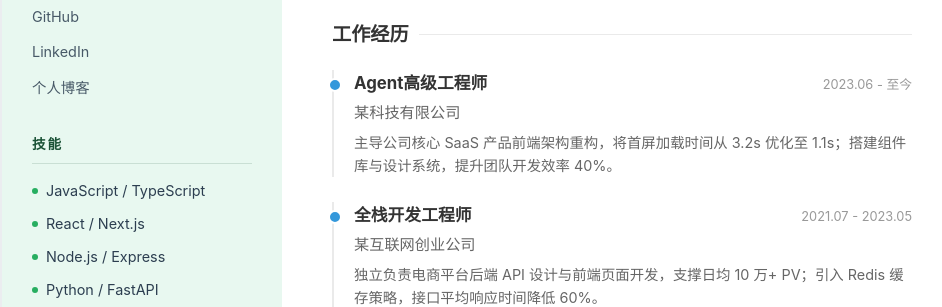
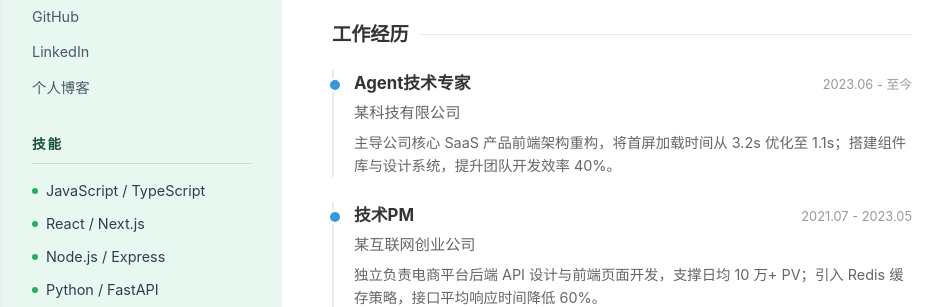
Before and after one commit to owenhappy/owenhappy.github.io, a plain HTML site: page index.html in a window 1280 px wide. Shown: the part 373-680 px from the top of the page, without its empty margins (158-1100 px from the left). Drawn offline with Linux system fonts and the light colour scheme.

Commit message:
Update index.html

```diff
--- a/index.html
+++ b/index.html
@@ -256,7 +256,7 @@
                 <h2 class="section-title">工作经历</h2>
                 <div class="entry">
                     <div class="entry-header">
-                        <span class="entry-title">Agent高级工程师</span>
+                        <span class="entry-title">Agent技术专家</span>
                         <span class="entry-date">2023.06 - 至今</span>
                     </div>
                     <div class="entry-subtitle">某科技有限公司</div>
@@ -264,7 +264,7 @@
                 </div>
                 <div class="entry">
                     <div class="entry-header">
-                        <span class="entry-title">全栈开发工程师</span>
+                        <span class="entry-title">技术PM</span>
                         <span class="entry-date">2021.07 - 2023.05</span>
                     </div>
                     <div class="entry-subtitle">某互联网创业公司</div>
```
